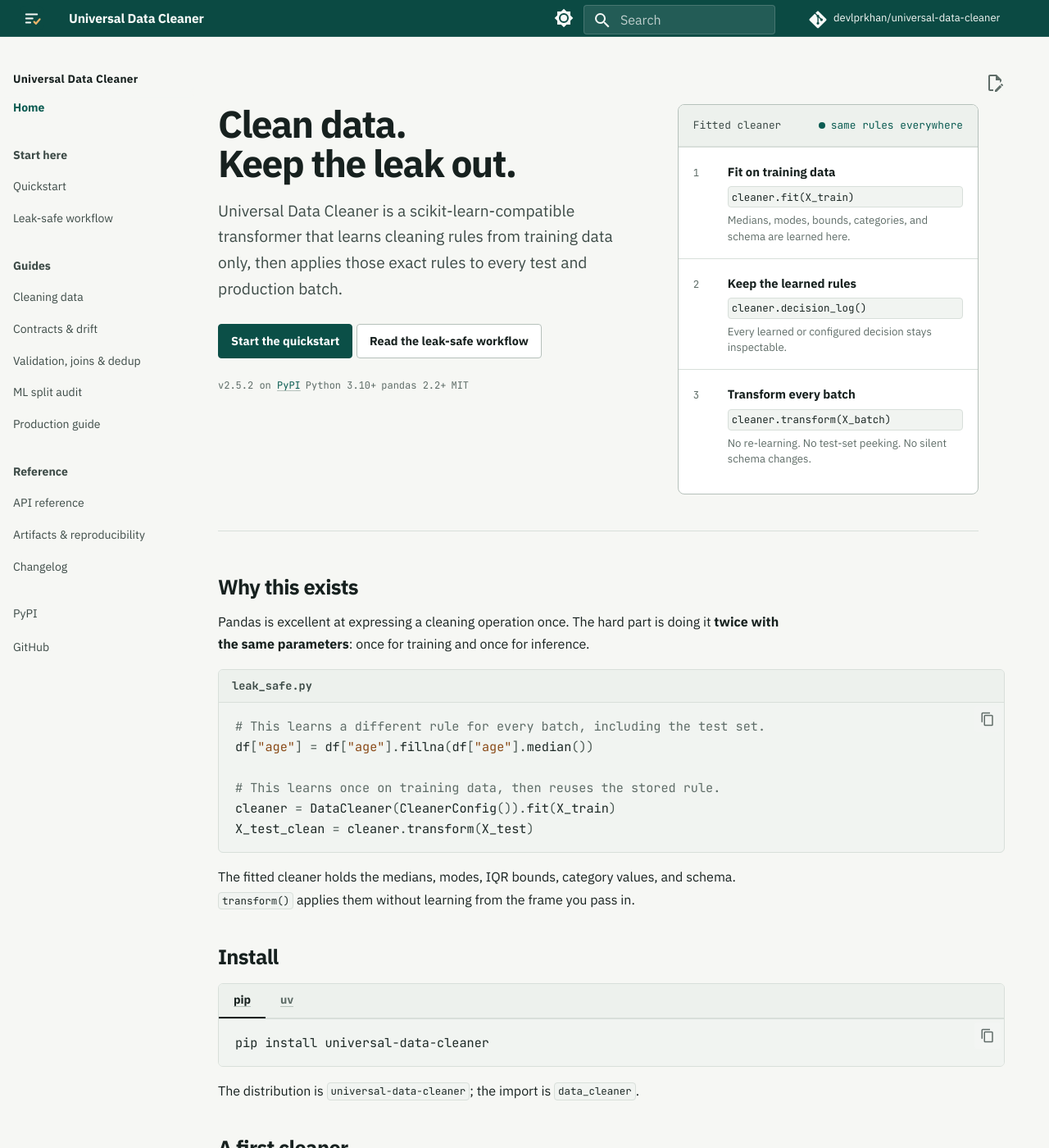
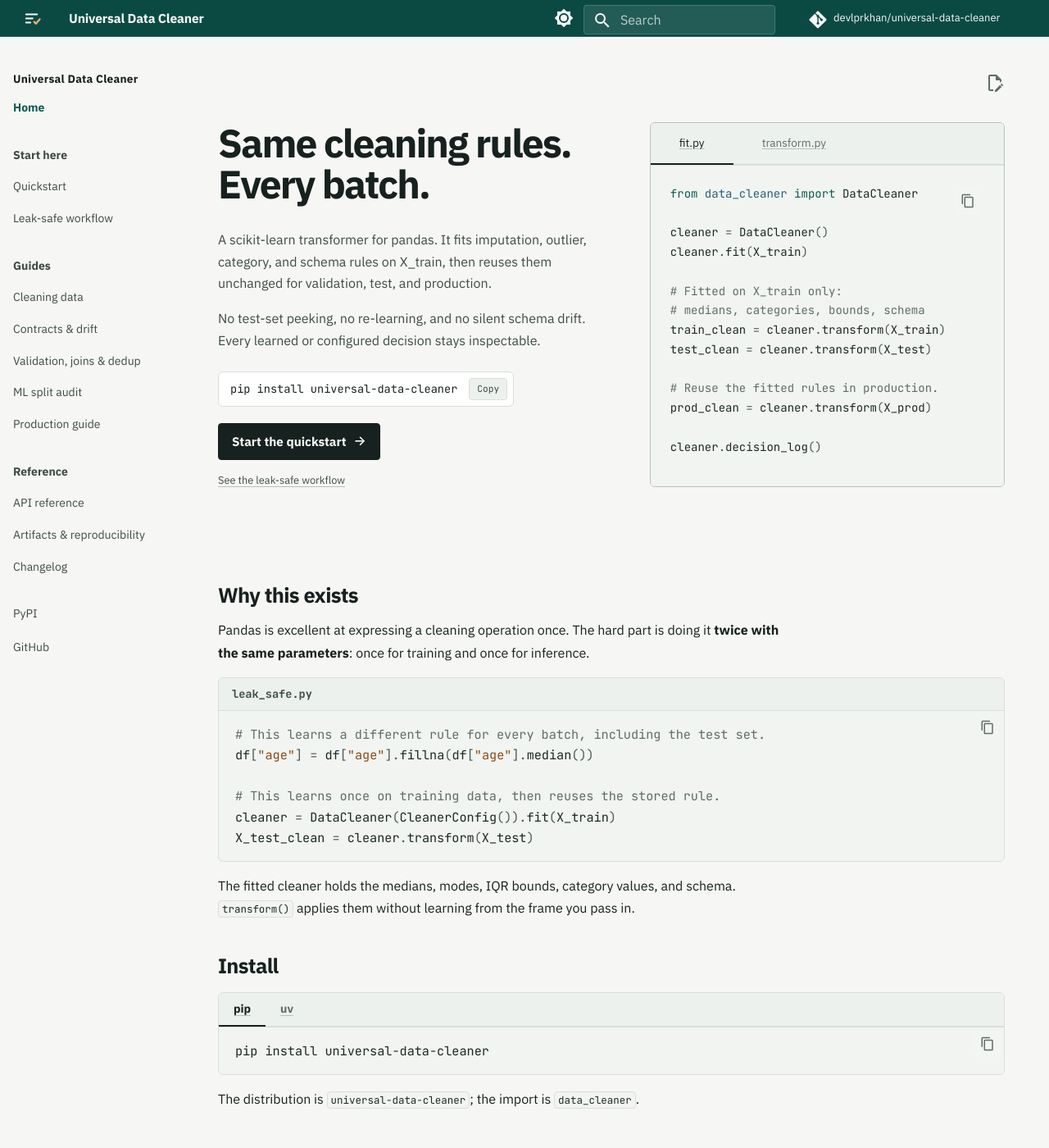
Before and after one commit to devlprkhan/universal-data-cleaner, an MkDocs documentation site: the page built from docs/index.md, in a window 1280 px wide and 1400 px high. Shown: the whole window at 82% size. Built offline with MkDocs 1.6.1 and Material for MkDocs 9.7.7, drawn with Linux system fonts in a browser that asks for light colours; comment, search, counter and statistics services are not loaded.

Commit message:
docs: refresh homepage hero

````diff
--- a/docs/assets/extra.css
+++ b/docs/assets/extra.css
@@ -867,18 +867,20 @@
   color: var(--udc-button-fg);
 }
 
-/* Homepage hero: an editorial opening with a fitted-rules ledger. */
+/* Homepage hero: editorial copy with a live code example. */
 .hero {
   display: grid;
-  grid-template-columns: minmax(0, 1.15fr) minmax(18rem, 0.85fr);
-  gap: clamp(2rem, 5vw, 4.5rem);
-  align-items: start;
-  margin: 1.2rem 0 2.6rem;
-  padding: 1.1rem 0 2.2rem;
-  border-bottom: 1px solid var(--udc-line);
+  grid-template-columns: minmax(0, 1.04fr) minmax(0, 0.96fr);
+  gap: clamp(2rem, 4.5vw, 3.75rem);
+  align-items: stretch;
+  width: 100%;
+  margin: 1.4rem 0 3rem;
+  padding: 1.2rem 0 2.8rem;
+  border-bottom: 0;
   background: none;
   color: var(--udc-ink);
   box-shadow: none;
+  text-align: left;
 }
 
 .hero::after {
@@ -890,138 +892,219 @@
 }
 
 .hero__copy {
+  display: flex;
+  flex-direction: column;
+  align-items: flex-start;
+  justify-content: flex-start;
+  width: 100%;
   min-width: 0;
 }
 
 .hero__copy h1 {
   max-width: none;
-  margin: 0 0 0.85rem;
+  margin: 0 0 1rem;
   padding: 0;
   border: 0;
   color: var(--udc-ink);
-  font-size: clamp(2.2rem, 3.6vw, 3.2rem);
+  font-size: clamp(2.4rem, 3.35vw, 3rem);
   font-weight: 650;
-  letter-spacing: -0.035em;
-  line-height: 1.05;
+  letter-spacing: -0.04em;
+  line-height: 1.06;
   overflow-wrap: break-word;
   text-wrap: balance;
 }
 
 .hero__copy p {
-  max-width: 46ch;
+  width: 100%;
+  max-width: 48ch;
   margin: 0;
   color: var(--udc-ink-soft);
-  font-size: 0.96rem;
+  font-size: 1em;
   line-height: 1.65;
+  text-wrap: pretty;
+}
+
+.hero__copy p + p {
+  margin-top: 0.85rem;
+}
+
+.hero__install {
+  display: flex;
+  align-items: center;
+  gap: 0.7rem;
+  width: fit-content;
+  max-width: 100%;
+  margin-top: 1.25rem;
+  padding: 0.35rem 0.35rem 0.35rem 0.7rem;
+  border: 1px solid var(--udc-line);
+  border-radius: var(--udc-radius);
+  background: var(--udc-surface);
+  font-family: var(--udc-mono);
+  font-size: 0.68rem;
+  line-height: 1.4;
+}
+
+.md-typeset .hero__install code {
+  padding: 0;
+  border: 0;
+  background: none;
+  color: var(--udc-ink);
+  font-size: 0.68rem;
+  white-space: nowrap;
+}
+
+.hero__install-copy {
+  padding: 0.22rem 0.45rem;
+  border: 1px solid var(--udc-line);
+  border-radius: 4px;
+  background: var(--udc-surface-subtle);
+  color: var(--udc-ink-soft);
+  font-family: var(--udc-mono);
+  font-size: 0.56rem;
+  line-height: 1.4;
+  cursor: pointer;
+}
+
+.hero__install-copy:hover {
+  border-color: var(--udc-pine);
+  color: var(--udc-pine);
+}
+
+.hero__install-copy.is-copied {
+  border-color: var(--udc-pine);
+  background: var(--udc-pine-soft);
+  color: var(--udc-pine);
 }
 
 .hero__actions {
   display: flex;
   flex-wrap: wrap;
-  gap: 0.6rem;
-  margin-top: 1.4rem;
+  align-items: center;
+  justify-content: flex-start;
+  gap: 0.9rem 1.25rem;
+  margin-top: 1rem;
 }
 
 .hero__actions .md-button {
+  display: inline-flex;
+  align-items: center;
+  justify-content: center;
+  min-height: 44px;
   margin: 0;
-}
-
-.hero__copy .hero__meta {
+  font-size: 0.76rem;
+}
+
+.hero__actions .md-button--primary {
+  border-color: var(--udc-ink);
+  background: var(--udc-ink);
+  color: var(--udc-paper);
+}
+
+.hero__actions .md-button--primary:hover {
+  border-color: var(--udc-pine);
+  background: var(--udc-pine);
+  color: var(--udc-button-fg);
+}
+
+.hero__actions .md-button--primary span {
+  margin-left: 0.45rem;
+  font-size: 1.05em;
+  line-height: 1;
+}
+
+.hero__secondary {
+  margin-top: 0.8rem;
+  font-size: 0.8em;
+  line-height: 1.4;
+}
+
+.hero__secondary a {
+  color: var(--udc-ink-soft);
+  font-weight: 500;
+  text-decoration: underline;
+  text-decoration-color: var(--udc-line-strong);
+  text-underline-offset: 0.22em;
+}
+
+.hero__secondary a:hover {
+  color: var(--udc-pine);
+  text-decoration-color: currentcolor;
+}
+
+.hero__code {
   display: flex;
-  flex-wrap: wrap;
-  gap: 0.3rem;
-  max-width: none;
-  margin-top: 1.2rem;
-  color: var(--udc-muted);
-  font-family: var(--udc-mono);
-  font-size: 0.6rem;
-  line-height: 1.5;
-}
-
-.hero__copy .hero__meta span {
-  display: inline;
-}
-
-.hero__ledger {
+  width: 100%;
   min-width: 0;
 }
 
-.ledger {
+.hero__code .tabbed-set {
+  display: flex;
+  flex-direction: column;
+  width: 100%;
+  margin: 0;
   overflow: hidden;
   border: 1px solid var(--udc-line-strong);
-  border-radius: 8px;
-  background: var(--udc-surface);
-}
-
-.ledger__header {
+  border-radius: var(--udc-radius);
+  background: var(--udc-code-bg);
+}
+
+.hero__code .tabbed-labels {
+  flex: 0 0 auto;
+  height: 2.6rem;
+  border-bottom: 1px solid var(--udc-line);
+  background: var(--udc-surface-subtle);
+}
+
+.hero__code .tabbed-labels > label {
   display: flex;
   align-items: center;
-  justify-content: space-between;
-  gap: 1rem;
-  padding: 0.7rem 0.9rem;
-  border-bottom: 1px solid var(--udc-line);
-  background: var(--udc-surface-subtle);
-  color: var(--udc-ink-soft);
+  height: 100%;
+  padding: 0 0.85rem;
+  color: var(--udc-muted);
+  font-family: var(--udc-sans);
+  font-size: 0.68rem;
+  font-weight: 500;
+}
+
+.hero__code .tabbed-labels > label:hover {
+  color: var(--udc-ink);
+}
+
+.hero__code .tabbed-labels > label::after {
+  background-color: var(--udc-ink);
+}
+
+.hero__code .tabbed-content {
+  flex: 1 1 auto;
+  min-height: 19rem;
+  padding: 1.15rem 1.2rem 1.3rem;
+  background: var(--udc-code-bg);
+}
+
+.hero__code .tabbed-content .highlight {
+  margin: 0;
+  border: 0;
+  border-radius: 0;
+  background: transparent;
+}
+
+.hero__code .tabbed-content pre {
+  margin: 0;
+  padding: 0;
+  overflow-x: hidden;
+  background: transparent;
+}
+
+.md-typeset .hero__code .tabbed-content pre > code {
+  padding: 0;
+  overflow-x: visible;
+}
+
+.hero__code .tabbed-content code {
   font-family: var(--udc-mono);
-  font-size: 0.64rem;
-}
-
-.ledger__status {
-  display: inline-flex;
-  align-items: center;
-  gap: 0.35rem;
-  color: var(--udc-pine);
-}
-
-.ledger__status::before {
-  width: 0.4rem;
-  height: 0.4rem;
-  border-radius: 50%;
-  background: currentcolor;
-  content: "";
-}
-
-.ledger__row {
-  display: grid;
-  grid-template-columns: 1.4rem minmax(0, 1fr);
-  gap: 0.7rem;
-  padding: 0.85rem 0.9rem;
-  border-top: 1px solid var(--udc-line);
-}
-
-.ledger__row:first-of-type {
-  border-top: 0;
-}
-
-.ledger__step {
-  padding-top: 0.15rem;
-  color: var(--udc-muted);
-  font-family: var(--udc-mono);
-  font-size: 0.62rem;
-}
-
-.ledger__label {
-  display: block;
-  margin-bottom: 0.25rem;
-  color: var(--udc-ink);
-  font-size: 0.74rem;
-  font-weight: 600;
-}
-
-.ledger__code {
-  display: block;
-  color: var(--udc-pine);
-  font-family: var(--udc-mono);
-  font-size: 0.64rem;
-  overflow-wrap: anywhere;
-}
-
-.ledger__note {
-  display: block;
-  margin-top: 0.3rem;
-  color: var(--udc-muted);
-  font-size: 0.66rem;
-  line-height: 1.45;
+  font-size: 0.7rem;
+  line-height: 1.7;
+  white-space: pre;
 }
 
 /* Homepage structure. */
@@ -1295,16 +1378,22 @@
 @media screen and (max-width: 60em) {
   .hero {
     grid-template-columns: minmax(0, 1fr);
-    gap: 2rem;
-    padding-top: 0.6rem;
+    gap: 2.2rem;
+    padding-top: 0.8rem;
+    padding-bottom: 2.4rem;
   }
 
   .hero__copy h1 {
     max-width: none;
+    font-size: clamp(2rem, 6vw, 2.6rem);
   }
 
   .hero__copy p {
-    max-width: 56ch;
+    max-width: 60ch;
+  }
+
+  .hero__code .tabbed-content {
+    min-height: 16rem;
   }
 
   .doc-links {
@@ -1340,38 +1429,59 @@
   }
 
   .hero {
-    gap: 1.6rem;
+    gap: 1.8rem;
     margin-top: 0.5rem;
     margin-bottom: 2.2rem;
     padding-bottom: 2rem;
+    text-align: left;
+  }
+
+  .hero__copy {
+    align-items: flex-start;
   }
 
   .hero__copy h1 {
     max-width: none;
-    font-size: clamp(1.6rem, 9vw, 2.2rem);
+    font-size: clamp(1.9rem, 8.7vw, 2.2rem);
   }
 
   .hero__copy p {
-    font-size: 0.96rem;
+    font-size: 0.9rem;
+  }
+
+  .hero__install {
+    justify-content: space-between;
+    width: 100%;
+  }
+
+  .md-typeset .hero__install code {
+    font-size: 0.6rem;
   }
 
   .hero__actions {
     display: grid;
     grid-template-columns: minmax(0, 1fr);
+    gap: 0.8rem;
+    width: 100%;
   }
 
   .hero__actions .md-button {
+    width: 100%;
     text-align: center;
   }
 
-  .hero__copy .hero__meta {
+  .hero__code .tabbed-labels > label {
+    padding: 0 0.65rem;
+    font-size: 0.62rem;
+  }
+
+  .hero__code .tabbed-content {
+    min-height: 15rem;
+    padding: 0.85rem 0.9rem 1rem;
+  }
+
+  .hero__code .tabbed-content code {
     font-size: 0.6rem;
-  }
-
-  .ledger__header {
-    flex-direction: column;
-    align-items: flex-start;
-    gap: 0.25rem;
   }
 
   .feature-grid,
@@ -1421,6 +1531,38 @@
   .md-typeset .tabbed-labels:not(.tabbed-labels--linked) > label,
   .md-typeset .tabbed-labels--linked > label > a {
     padding: 0.45rem 0.7rem;
+  }
+}
+
+@media screen and (max-width: 22em) {
+  .hero__copy h1 {
+    font-size: 1.35rem;
+  }
+
+  .hero__install {
+    gap: 0.45rem;
+  }
+
+  .md-typeset .hero__install code {
+    font-size: 0.5rem;
+  }
+
+  .hero__install-copy {
+    padding: 0.16rem 0.3rem;
+    font-size: 0.5rem;
+  }
+
+  .hero__code .tabbed-labels > label {
+    padding: 0 0.5rem;
+    font-size: 0.54rem;
+  }
+
+  .hero__code .tabbed-content {
+    padding: 0.7rem 0.75rem 0.85rem;
+  }
+
+  .hero__code .tabbed-content code {
+    font-size: 0.5rem;
   }
 }
 
--- a/docs/assets/extra.js
+++ b/docs/assets/extra.js
@@ -102,6 +102,50 @@
       }, 1800);
     });
 
+    const copyText = async (text) => {
+      if (navigator.clipboard?.writeText) {
+        await navigator.clipboard.writeText(text);
+        return;
+      }
+
+      const field = document.createElement("textarea");
+      field.value = text;
+      field.setAttribute("readonly", "");
+      field.style.position = "fixed";
+      field.style.opacity = "0";
+      document.body.appendChild(field);
+      field.select();
+      document.execCommand("copy");
+      field.remove();
+    };
+
+    document.addEventListener("click", async (event) => {
+      if (!(event.target instanceof Element)) return;
+      const button = event.target.closest(".hero__install-copy");
+      const install = button?.closest(".hero__install");
+      const text = install?.getAttribute("data-copy-text");
+      if (!button || !text) return;
+
+      try {
+        await copyText(text);
+      } catch {
+        return;
+      }
+
+      button.classList.add("is-copied");
+      button.textContent = "Copied";
+      button.setAttribute("aria-label", "Install command copied");
+      liveRegion.textContent = "Install command copied to clipboard";
+
+      window.clearTimeout(button.copyTimer);
+      button.copyTimer = window.setTimeout(() => {
+        button.classList.remove("is-copied");
+        button.textContent = "Copy";
+        button.setAttribute("aria-label", "Copy install command");
+        liveRegion.textContent = "";
+      }, 1800);
+    });
+
     const observer = new MutationObserver(() => {
       labelCopyButtons();
       labelIconLinks();
--- a/docs/index.md
+++ b/docs/index.md
@@ -7,51 +7,60 @@
 <div class="hero" markdown>
 <div class="hero__copy" markdown>
 
-# Clean data.<br>Keep the leak out.
+# Same cleaning rules.<br>Every batch.
 
-Universal Data Cleaner is a scikit-learn-compatible transformer that learns
-cleaning rules from training data only, then applies those exact rules to every
-test and production batch.
+A scikit-learn transformer for pandas. It fits imputation, outlier, category,
+and schema rules on X_train, then reuses them unchanged for validation, test,
+and production.
 
-<div class="hero__actions" markdown>
-[Start the quickstart](quickstart.md){ .md-button .md-button--primary }
-[Read the leak-safe workflow](leak-safe-workflow.md){ .md-button }
+No test-set peeking, no re-learning, and no silent schema drift. Every learned
+or configured decision stays inspectable.
+
+<div class="hero__install" data-copy-text="pip install universal-data-cleaner">
+<code>pip install universal-data-cleaner</code>
+<button class="hero__install-copy" type="button" aria-label="Copy install command">Copy</button>
 </div>
 
-<p class="hero__meta"><span>v2.5.2 on <a href="https://pypi.org/project/universal-data-cleaner/">PyPI</a></span><span>Python 3.10+</span><span>pandas 2.2+</span><span>MIT</span></p>
+<div class="hero__actions">
+<a class="md-button md-button--primary" href="quickstart/">Start the quickstart <span aria-hidden="true">→</span></a>
+</div>
+
+<div class="hero__secondary">
+<a href="leak-safe-workflow/">See the leak-safe workflow</a>
+</div>
 
 </div>
-<div class="hero__ledger" markdown>
-<div class="ledger">
-  <div class="ledger__header">
-    <span>Fitted cleaner</span>
-    <span class="ledger__status">same rules everywhere</span>
-  </div>
-  <div class="ledger__row">
-    <span class="ledger__step">1</span>
-    <div>
-      <span class="ledger__label">Fit on training data</span>
-      <code class="ledger__code">cleaner.fit(X_train)</code>
-      <span class="ledger__note">Medians, modes, bounds, categories, and schema are learned here.</span>
-    </div>
-  </div>
-  <div class="ledger__row">
-    <span class="ledger__step">2</span>
-    <div>
-      <span class="ledger__label">Keep the learned rules</span>
-      <code class="ledger__code">cleaner.decision_log()</code>
-      <span class="ledger__note">Every learned or configured decision stays inspectable.</span>
-    </div>
-  </div>
-  <div class="ledger__row">
-    <span class="ledger__step">3</span>
-    <div>
-      <span class="ledger__label">Transform every batch</span>
-      <code class="ledger__code">cleaner.transform(X_batch)</code>
-      <span class="ledger__note">No re-learning. No test-set peeking. No silent schema changes.</span>
-    </div>
-  </div>
-</div>
+<div class="hero__code" markdown>
+=== "fit.py"
+
+    ```python
+    from data_cleaner import DataCleaner
+
+    cleaner = DataCleaner()
+    cleaner.fit(X_train)
+
+    # Fitted on X_train only:
+    # medians, categories, bounds, schema
+    train_clean = cleaner.transform(X_train)
+    test_clean = cleaner.transform(X_test)
+
+    # Reuse the fitted rules in production.
+    prod_clean = cleaner.transform(X_prod)
+
+    cleaner.decision_log()
+    ```
+
+=== "transform.py"
+
+    ```python
+    # Reuse the cleaner fitted on train.
+    # transform() never learns from data.
+    test_clean = cleaner.transform(X_test)
+    prod_clean = cleaner.transform(X_prod)
+
+    # Review every learned decision.
+    cleaner.decision_log()
+    ```
 </div>
 </div>
 
--- a/mkdocs.yml
+++ b/mkdocs.yml
@@ -86,7 +86,6 @@
   - md_in_html
   - tables
   - toc:
-      permalink: true
       toc_depth: 3
   - pymdownx.details
   - pymdownx.highlight:
````
